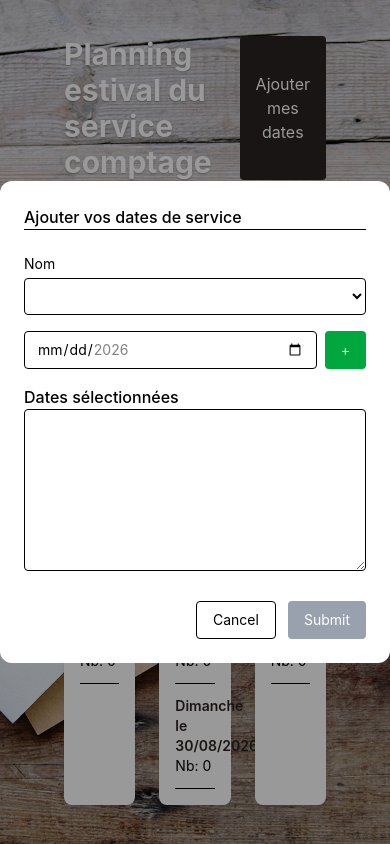
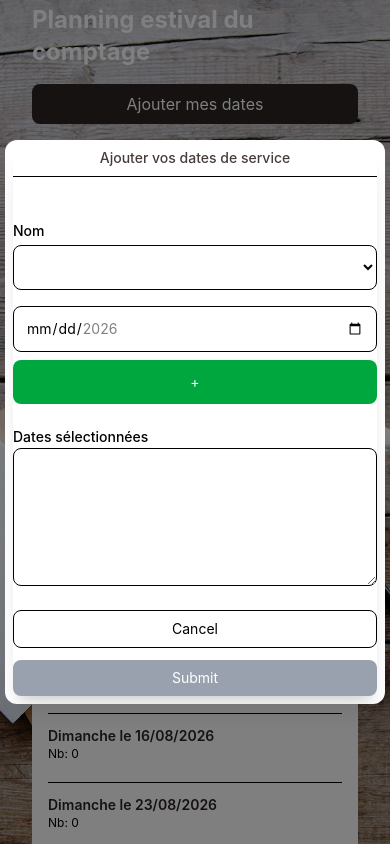
Before and after one commit to rueduweb/counting-planning, an Angular app: page /planning in a window 390 px wide. Both pictures are taken after a click on the button "Ajouter mes dates". Shown: the top 844 px of the page. Built offline with nearby package versions, Linux system fonts and the light colour scheme.

Commit message:
adjustments to responsive design

```diff
--- a/src/app/feature-planning/planning-form/planning-form.component.html
+++ b/src/app/feature-planning/planning-form/planning-form.component.html
@@ -1,5 +1,17 @@
-<form  [formGroup]="form" (ngSubmit)="submit()">
-  <label class="font-medium mx-auto">
+<div
+  class="
+    bg-transparent
+    rounded-xl
+    shadow-xl
+
+    grid
+    grid-cols-1
+    gap-2
+    w-full
+  "
+>
+<form  [formGroup]="form" (ngSubmit)="submit()" class="w-full space-y-5">
+  <label class="w-full flex justify-center text-sm text-taupe-700 font-medium mb-2">
     Ajouter vos dates de service
   </label>
   <hr><br>
@@ -7,13 +19,13 @@
 
     <div class="mb-4">
 
-      <label class="block mb-1">
+      <label class="block text-sm font-medium mb-1">
         Nom
       </label>
 
       <select
         formControlName="name"
-        class="border rounded w-full p-2"
+        class="w-full border rounded-lg p-3"
       >
         <option selected>Sélectionner</option>
         @for(person of personNames(); track person){
@@ -23,20 +35,20 @@
 
     </div>
 
-    <div class="flex gap-2">
+    <div class="flex flex-col sm:flex-row gap-2">
 
       <input
         type="date"
         formControlName="date"
         [min]="minDate"
         [max]="maxDate"
-        class="border rounded px-3 py-2 flex-1"
+        class="border rounded-lg p-3 flex-1"
       />
 
       <button
         type="button"
         (click)="addDate()"
-        class="bg-green-600 text-white px-4 rounded"
+        class="bg-green-600 text-white px-4 py-3 sm:w-auto rounded-lg"
       >
         +
       </button>
@@ -45,35 +57,37 @@
   </div>
   <div class="mt-4">
 
-    <label class="font-medium">
+    <label class="text-sm font-medium">
       Dates sélectionnées
     </label>
 
     <textarea
       readonly
       rows="6"
-      class="w-full border rounded p-2"
+      class="w-full flex justify-between items-center border rounded-lg px-3 py-2 text-sm"
       [value]="datesAsText()"
-    ></textarea>
+    >
+    </textarea>
 
   </div>
-  <div class="flex justify-end gap-3 mt-6">
+  <div class="flex flex-col sm:flex-row justify-end gap-3 mt-6 text-sm">
 
     <button
       type="button"
       (click)="cancel()"
-      class="px-4 py-2 border rounded text-sm"
+      class="w-full sm:w-auto border rounded-lg px-4 py-2"
     >
       Cancel
     </button>
 
     <button
       type="submit"
-      [disabled]="this.form.controls.name.invalid || this.selectedDates().length === 0"
-      class="bg-blue-600 text-white px-4 py-2 rounded text-sm disabled:bg-gray-400"
+      [disabled]="form.controls.name.invalid || selectedDates().length === 0"
+      class="w-full sm:w-auto bg-blue-600 text-white px-4 py-2 rounded-lg text-sm disabled:bg-gray-400"
     >
       Submit
     </button>
 
   </div>
 </form>
+</div>
--- a/src/app/feature-planning/planning/planning.component.html
+++ b/src/app/feature-planning/planning/planning.component.html
@@ -1,33 +1,58 @@
-<div class="p-8">
+<div class="overflow-x-auto">
+  <div
+    class="flex flex-col gap-4
+          md:flex-row
+          md:justify-between
+          md:items-center
+          mb-6"
+  >
 
-  <div class="flex justify-between mb-6">
-
-    <h1 class="text-white text-shadow-md text-3xl font-bold">
-      Planning estival du service comptage
+    <h1 class="text-white text-2xl md:text-3xl font-bold">
+      Planning estival du comptage
     </h1>
 
       <button
         (click)="openModal()"
-      class="bg-taupe-800 text-white px-4 py-2 rounded"
+        class="
+          w-full
+          md:w-auto
+          bg-taupe-800
+          text-white
+          px-4
+          py-2
+          rounded-lg
+          hover:bg-taupe-700
+          transition
+        "
       >
         Ajouter mes dates
       </button>
 
     </div>
 
-  <div class="grid grid-cols-3 gap-6">
+    <div class="grid
+      grid-cols-1
+      md:grid-cols-2
+      xl:grid-cols-3
+      gap-4
+      md:gap-6"
+    >
 
       @for(month of months(); track month.label){
 
-      <div class="bg-white shadow-md rounded-lg p-4">
+        <div class="bg-white shadow-sm rounded-xl p-4">
 
-        <h2 class="text-xl font-bold mb-4 uppercase">
+          <h2 class="text-lg
+            md:text-xl
+            font-bold
+            mb-4
+            capitalize">
             {{ month.label }}
           </h2>
 
           @for(day of month.dates; track day){
 
-          <div class="text-sm border-b py-3">
+            <div class="text-sm border-b py-3 md:text-base">
 
               <div class="text-taupe-800 font-semibold">
                 Dimanche le {{ day | date:'dd/MM/yyyy' }}
@@ -37,38 +62,35 @@
 
               <div
                 [class.text-red-600]="people.length < 4"
-              class="font-small"
+                class="text-xs"
               >
                 Nb: {{ people.length }}
               </div>
 
-            <ul>
+              <ul class="mt-2 space-y-1">
 
                 @for(person of people; track person.id){
 
-                <li class="text-xs">
+                  <li class="text-gray-700 text-xs break-words list-disc">
                     {{ person.name }}
                   </li>
 
                 }
-
               </ul>
-
             </div>
           }
         </div>
       }
   </div>
-
 </div>
 
 @if(showModal()){
 
 <div
-  class="fixed inset-0 bg-black/40 flex items-center justify-center"
+  class="fixed inset-0 bg-black/50 flex items-center justify-center"
 >
 
-  <div class="bg-white p-6 rounded-xl w-[700px]">
+  <div class="bg-white p-2 rounded-xl w-[380px]">
 
     <app-planning-form
       (closed)="closeModal()"
```
Lines whose indentation alone changed are shown as unchanged.
